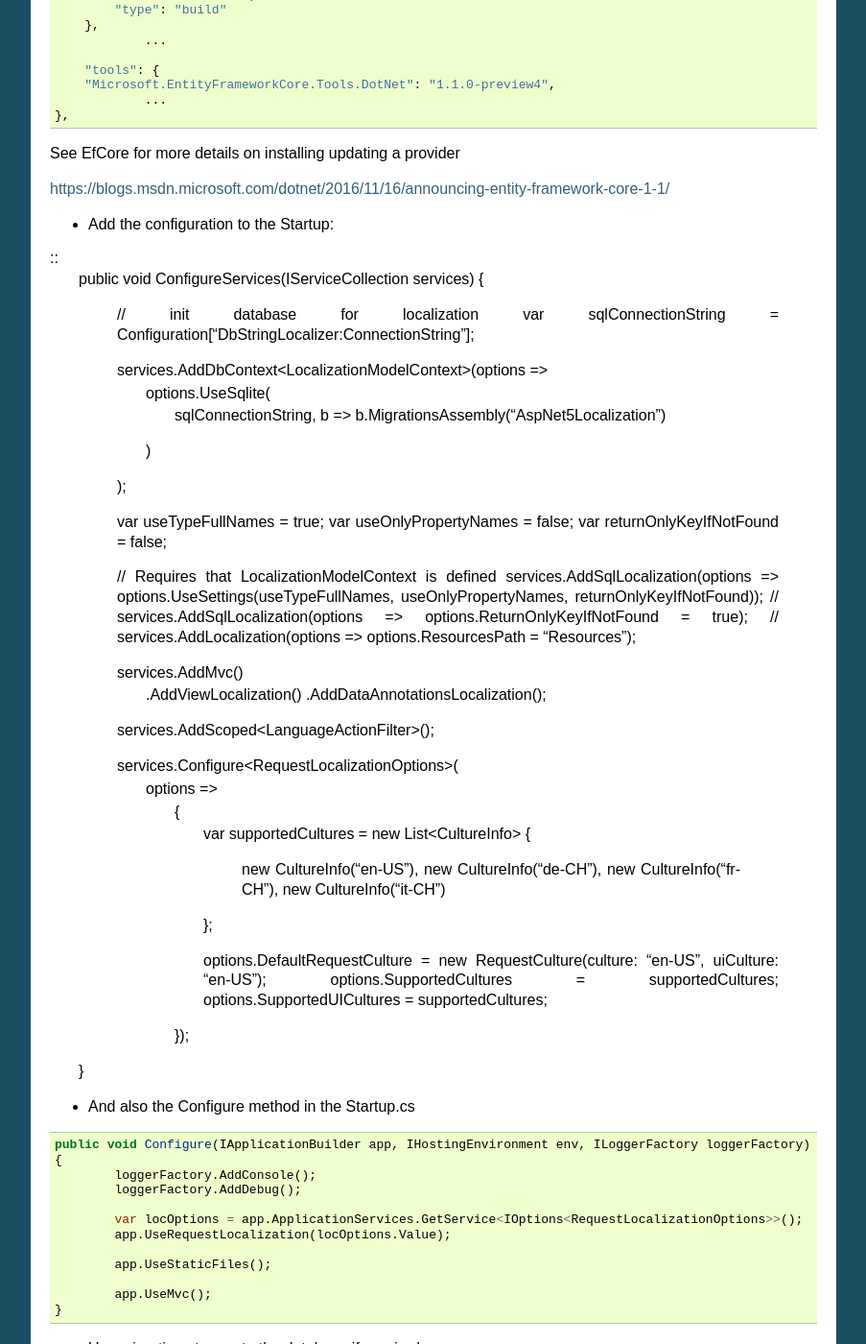
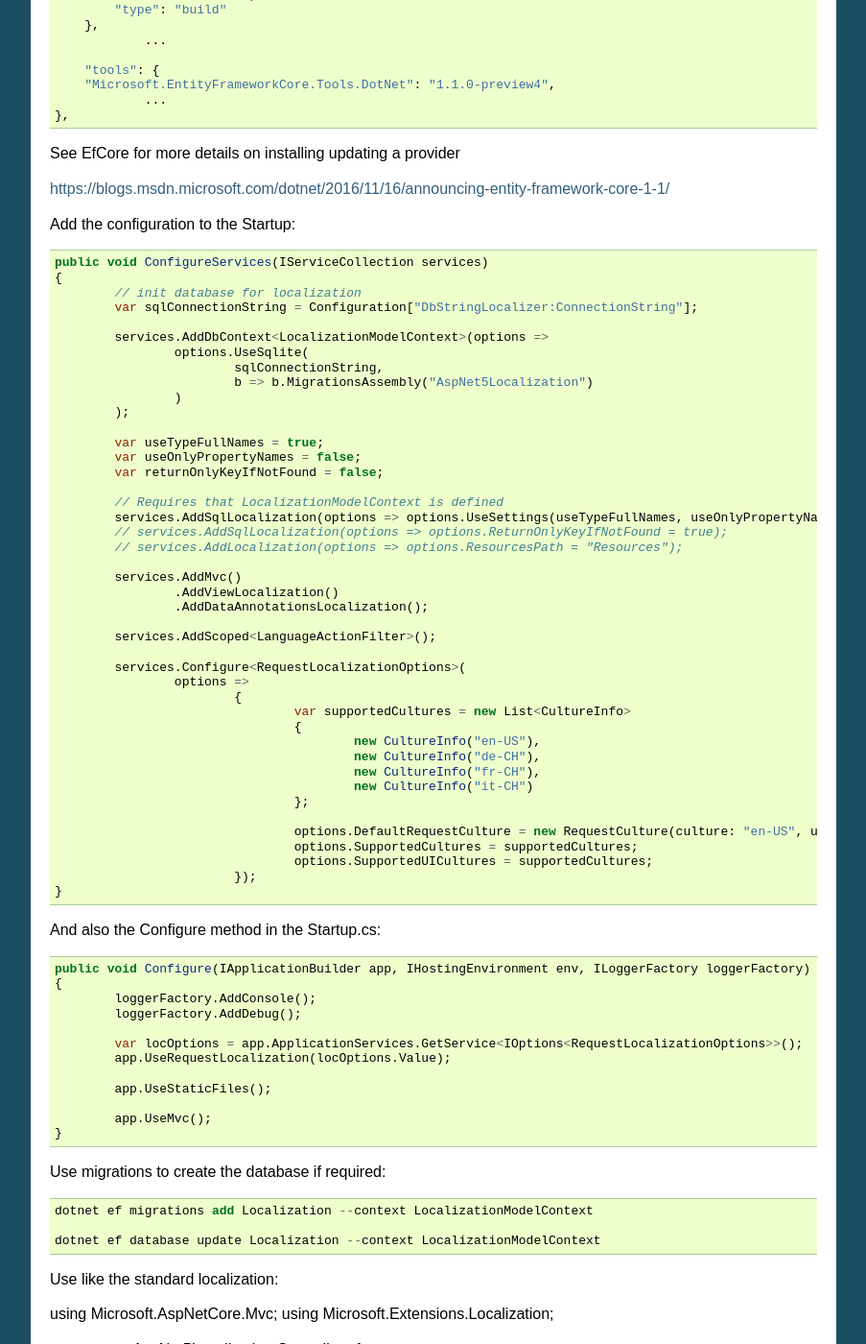
Before and after one commit to damienbod/Localization.SqlLocalizer.docs, a Sphinx documentation site: the page built from docs/source/docs/quickstart.rst, in a window 1280 px wide and 1400 px high, scrolled down 321 px. Shown: the whole window at 96% size, without its empty margins (198-1101 px from the left). Built offline with Sphinx 7.4.7, drawn with Linux system fonts in a browser that asks for light colours; some of the changed lines change nothing that is shown; some of the changed text lies outside the part shown.

Commit message:
Docs for the quickstart

```diff
--- a/docs/source/docs/quickstart.rst
+++ b/docs/source/docs/quickstart.rst
@@ -5,16 +5,15 @@ Quickstart
 
 .. highlight:: csharp
 
-
 ::
 
 	"dependencies": {
         "Localization.SqlLocalizer": "1.0.6",
 		...
 
-* Select your EfCore provider and also add to the project.json file
+.. highlight:: csharp
 
-::
+Select your EfCore provider and also add to the project.json file::
 
 	"dependencies": {
         "Microsoft.AspNetCore.Diagnostics.EntityFrameworkCore": "1.1.0",
@@ -34,9 +33,10 @@ See EfCore for more details on installing updating a provider
 
 https://blogs.msdn.microsoft.com/dotnet/2016/11/16/announcing-entity-framework-core-1-1/
 
-* Add the configuration to the Startup:
+.. highlight:: csharp
 
-::
+Add the configuration to the Startup::
+
 	public void ConfigureServices(IServiceCollection services)
 	{
 		// init database for localization
@@ -81,10 +81,9 @@ https://blogs.msdn.microsoft.com/dotnet/2016/11/16/announcing-entity-framework-c
 				});
 	}
 
+.. highlight:: csharp
 
-* And also the Configure method in the Startup.cs
-
-::
+And also the Configure method in the Startup.cs::
 
 	public void Configure(IApplicationBuilder app, IHostingEnvironment env, ILoggerFactory loggerFactory)
 	{
@@ -100,18 +99,17 @@ https://blogs.msdn.microsoft.com/dotnet/2016/11/16/announcing-entity-framework-c
 	}
 
 
-* Use migrations to create the database if required:
+.. highlight:: csharp
 
-::
+Use migrations to create the database if required::
 
 	dotnet ef migrations add Localization --context LocalizationModelContext
 
 	dotnet ef database update Localization --context LocalizationModelContext
 
+.. highlight:: csharp
 
-* Use like the standard localization.
-
-::
+Use like the standard localization::
 
 using Microsoft.AspNetCore.Mvc;
 using Microsoft.Extensions.Localization;
```
